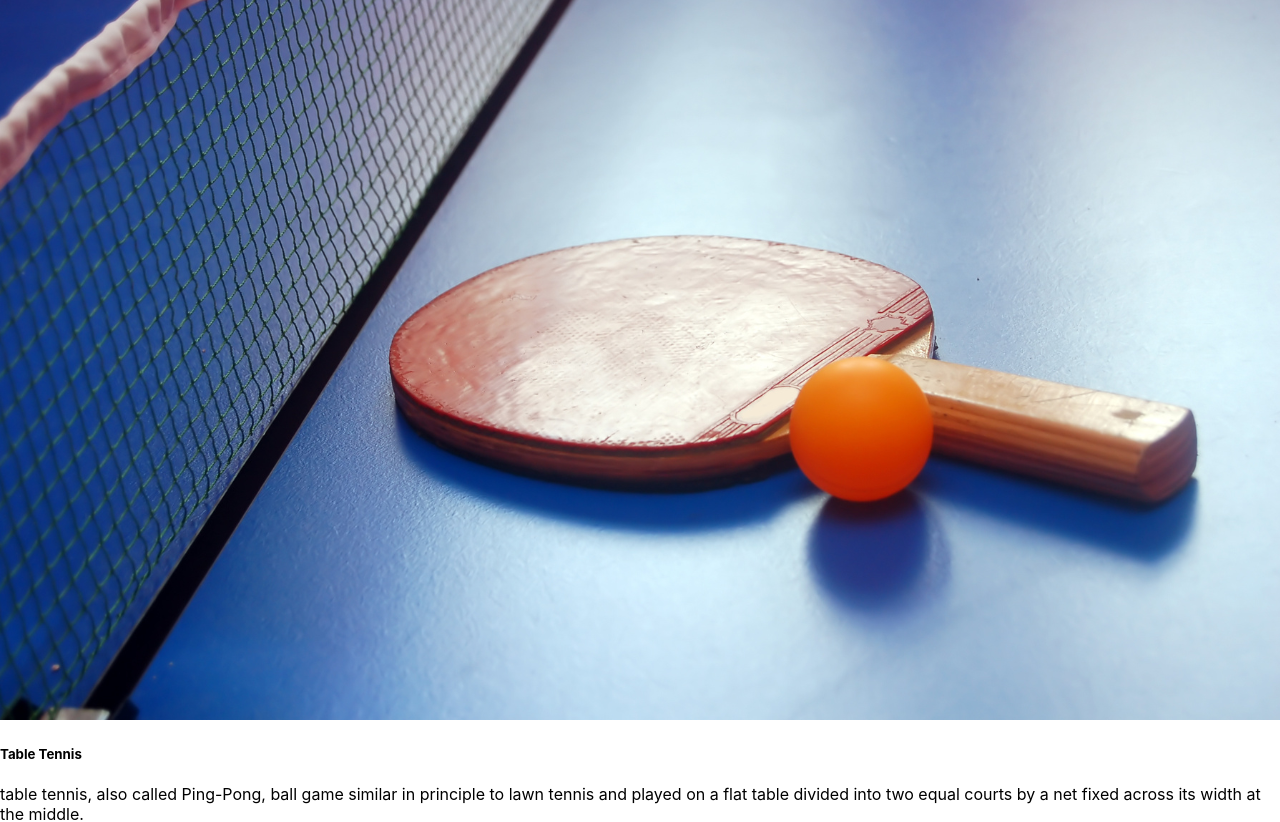
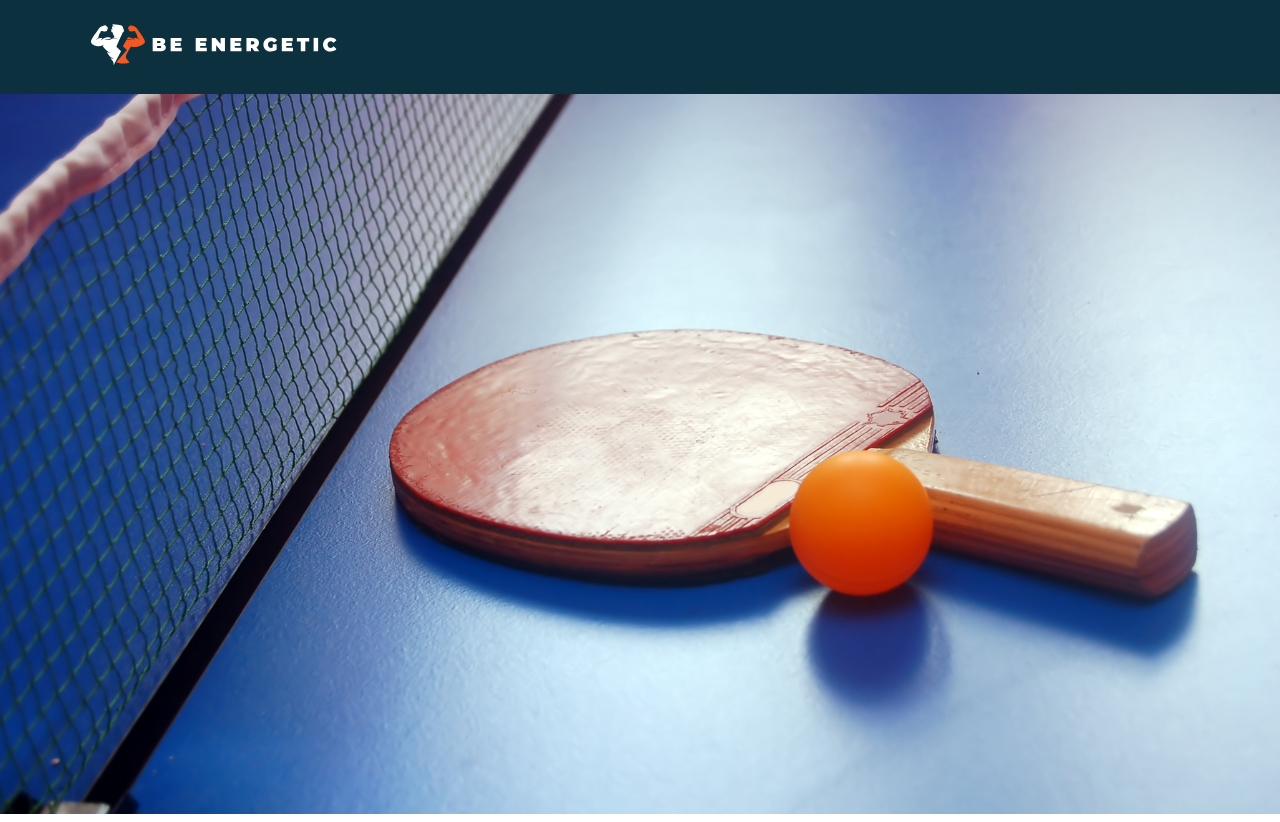
Before and after one commit to RahatRezwan/be-energetic, a React (Create React App) app: page / in a window 1280 px wide. Shown: the top 822 px of the page. Built offline with nearby package versions, Linux system fonts and the light colour scheme.

Commit message:
update site logo and favicon

```diff
--- a/src/components/Header/Header.css
+++ b/src/components/Header/Header.css
@@ -0,0 +1,4 @@
+.header {
+    background-color: #0c303d;
+    padding: 0 7%;
+}
--- a/src/components/Header/Header.js
+++ b/src/components/Header/Header.js
@@ -1,7 +1,12 @@
 import React from "react";
+import logo from "../../logo.svg";
 import "./Header.css";
 const Header = () => {
-    return <div></div>;
+    return (
+        <div className="header">
+            <img src={logo} alt="" />
+        </div>
+    );
 };
 
 export default Header;
```
Also changed, not shown: src/logo.svg, 1 other file (tests, documents, lock files or other folders).
